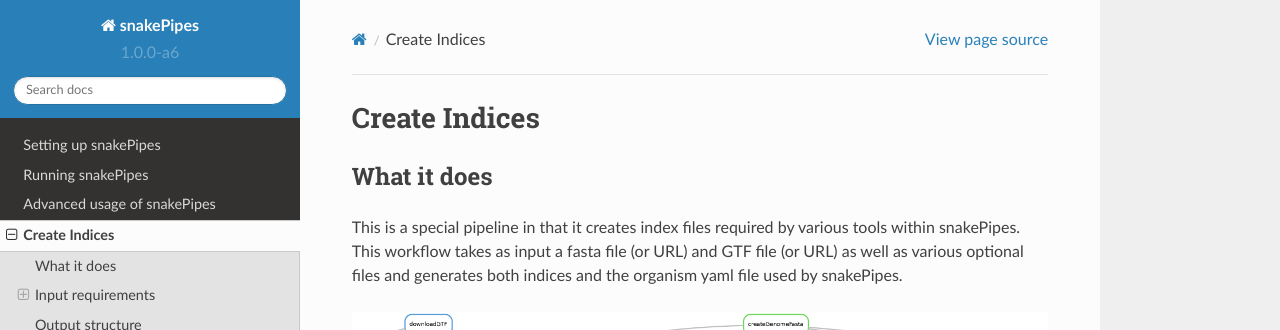
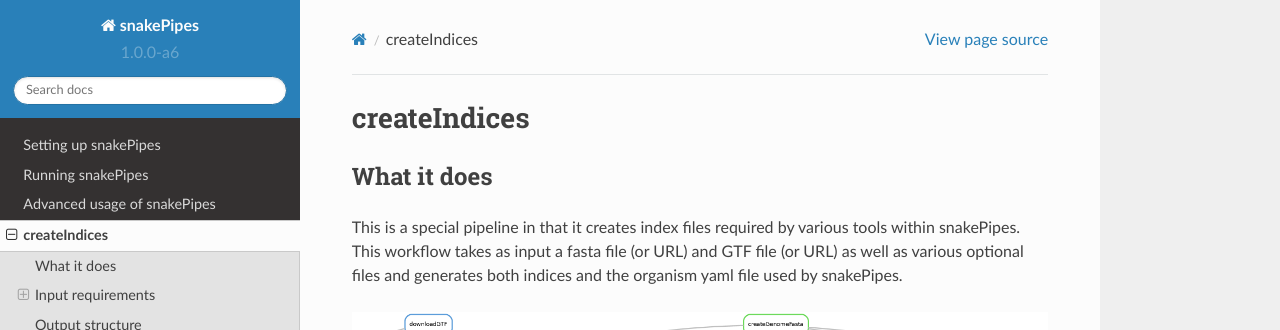
Before and after one commit to maxplanck-ie/snakepipes, a Sphinx documentation site: the page built from docs/content/workflows/createIndices.rst, in a window 1280 px wide and 900 px high. Shown: the top 330 px of the window. Built offline with Sphinx 7.4.7 and the Read the Docs theme 2.0.0, drawn with Linux system fonts in a browser that asks for light colours.

Commit message:
Tweak docs

```diff
--- a/docs/content/workflows/createIndices.rst
+++ b/docs/content/workflows/createIndices.rst
@@ -1,7 +1,7 @@
 .. _createIndices:
 
-Create Indices
-==============
+createIndices
+=============
 
 What it does
 ------------
@@ -48,7 +48,7 @@ These values are most conveniently set on the command line.
 Output structure
 ----------------
 
-The following structure will be created in the designated `outdir`:
+The following structure will be created in the designated `outdir`::
 
     .
     ├── annotation
```
